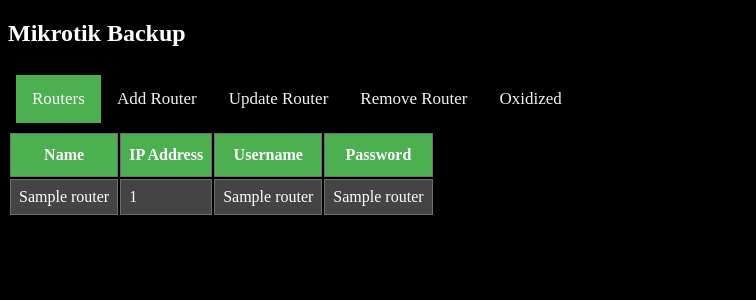
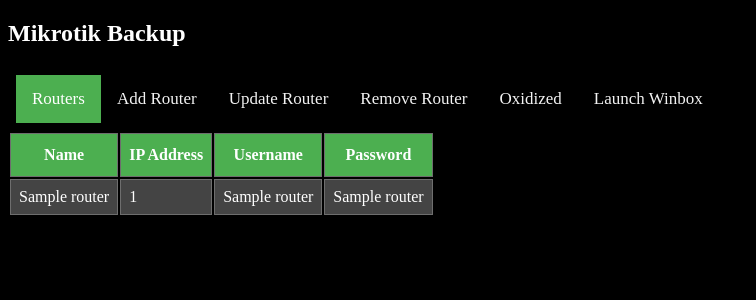
Before and after one commit to eli-cobler/MikrotikBackup, a Flask app: template templates/index.html in a window 1280 px wide. Shown: the top 300 px of the page, without its empty margins (0-756 px from the left). Run offline with Flask 2, Linux system fonts and the light colour scheme; the template is opened without the code that fills it: most values are stand-ins (such as "Sample title", 1, 10 or a date in 2020).

Commit message:
Added launch winbox button (only works on windows)
Launches winbox app on clients machine.

```diff
--- a/templates/index.html
+++ b/templates/index.html
@@ -15,6 +15,7 @@
     <a href="/update">Update Router</a>
     <a href="/remove">Remove Router</a>
     <a href="http://192.168.1.17:8888/nodes">Oxidized</a>
+    <a href="winbox:">Launch Winbox</a>
 </div>
 
 <div class="routertable">
```
